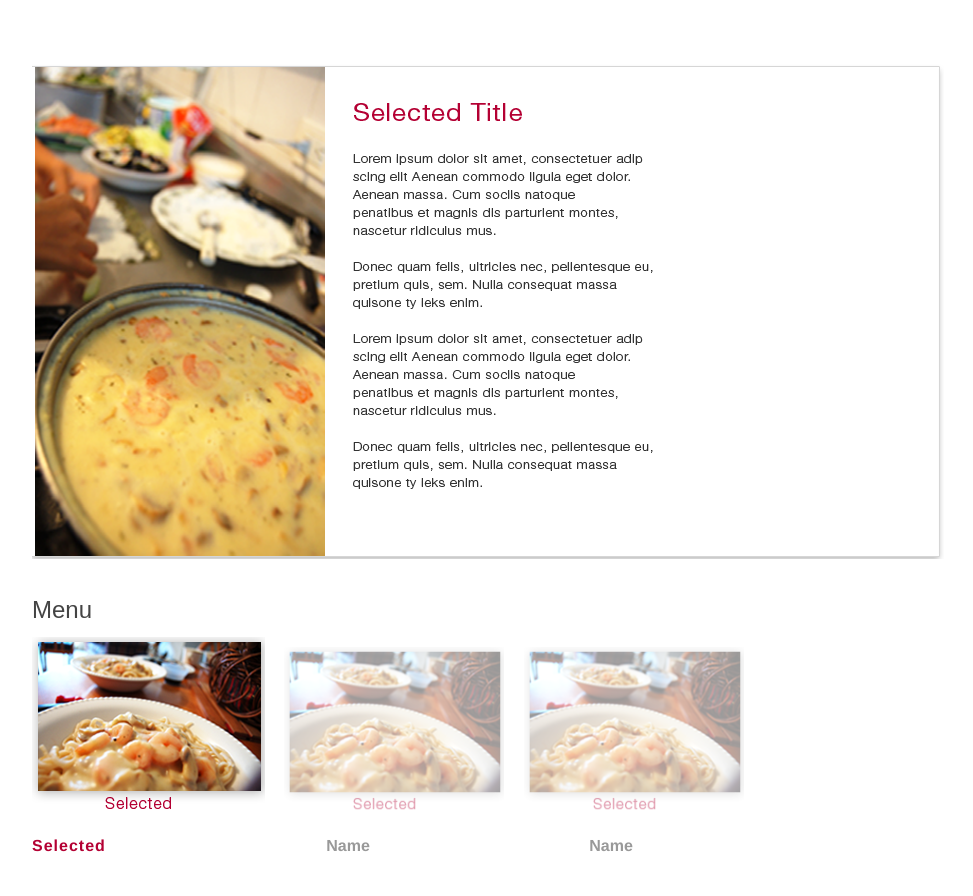
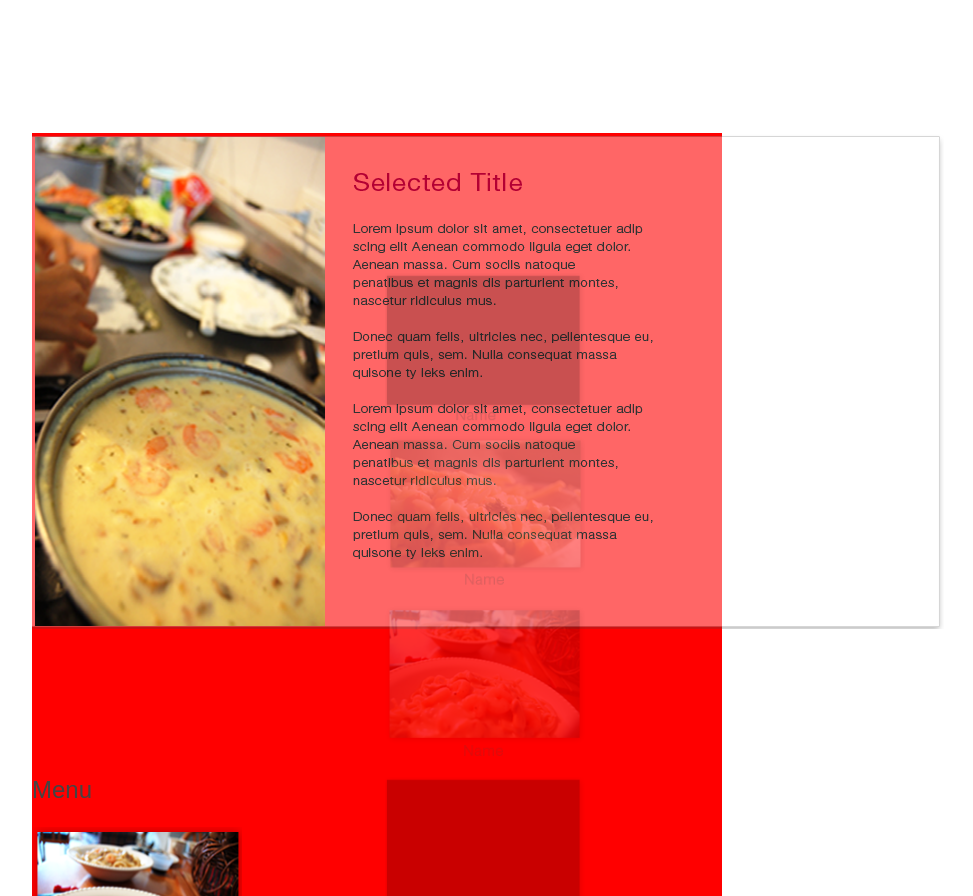
Before and after one commit to diegovillalobos/gitpractice, a plain HTML site: page portfolio.html in a window 1280 px wide. Shown: the part 56-952 px from the top of the page, without its empty margins (123-1096 px from the left). Drawn offline with Linux system fonts and the light colour scheme.

Commit message:
another change of pix and other css changes

```diff
--- a/portfolio.html
+++ b/portfolio.html
@@ -29,37 +29,26 @@
 
 <!-- Main Pic -->
 
+<div id="content">
 <img id="mainpic" src="portfoliomain.png" />
 
 <!-- titles -->
 <div id="portfolio">
-<h2> Menu </h2>
+	<h2> Menu </h2>
 
-<ul>
-
-	<li> <img src="slected-portfolio.png" ></li>
-
-	<li> <a href="" >  <img src="slected-portfolio.png"  style="opacity:0.4;filter:alpha(opacity=40)"
-				 onmouseover="this.style.opacity=1;this.filters.alpha.opacity=100"
-				 onmouseout="this.style.opacity=0.4;this.filters.alpha.opacity=40" width="220px"  /> </a> </li>
-
-	<li> <a href="" > <img src="slected-portfolio.png"  style="opacity:0.4;filter:alpha(opacity=40)"
-				 onmouseover="this.style.opacity=1;this.filters.alpha.opacity=100"
-				 onmouseout="this.style.opacity=0.4;this.filters.alpha.opacity=40" width="220px" /> </a> </li>
-</ul>
-
-<ul>
-			<li>	<h3> Selected </h3> </li>
-			<li>	<a href="" ><h4> Name </h4>  </li> </a>
-			<li>	<a href="" ><h4> Name </h4>  </li> </a>
-</ul>
-
-
-
+		<ul>
+			<li> <img src="slected-portfolio.png" width="210px" height="175px"></li>
+			<li> <a href="" >  <img src="unselectedpic-portfolio-other.png" width="200px"  /> </a> </li>
+			<li> <a href="" > <img src="unselectedpic-portfolio.png" width="200px"  /> </a> </li>
+			<li> <a href="" >  <img src="Untitled-1.png" width="200px" /> </a> </li>
+			<li> <a href="" >  <img src="unselectedpic-portfolio-other.png" width="200px" /> </a> </li>
+			<li> <a href="" > <img src="unselectedpic-portfolio.png" width="200px"  /> </a> </li>
+		</ul>
 
 </div>
+</div>
 
-<!-- The sidebar :) -->
+	<!-- The sidebar :) -->
 
 <div id="sidebar">
 	<img id="sideline" src="sidebar-line.png" />
@@ -94,7 +83,6 @@
 
 
 
-
 </div>
 
 </body>
--- a/verone.css
+++ b/verone.css
@@ -190,7 +190,8 @@ h3 {
 	-moz-column-count: 2;
 	-webkit-column-count: 2;
 	column-count: 2;
-	width: 670px;
+	width: 690px;
+	background-color: red;
 }
 
 h2 {
@@ -214,41 +215,39 @@ p {
 
 #mainpic {
 	position: relative;
-	top: 80px;
 }
 
 #portfolio  {
 	font-size: 1em;
 	font-weight: normal;
 	line-height: 2.25em;
-	top: 100px;
+	top: 130px;
+	font-family: "HelveticaNeueLT Pro 55 RM", sans-serif;
 }
 
 #portfolio h2 {
 	color: #444;
 }
+#portfolio ul {
+	top: 10px;
+}
 
-#portfolio ul li {
+#content #portfolio ul li {
 	display: inline;
 	margin-right: 15px;
+	border: none;
 }
 
-ul li h3, h4 {
-	font-size: 1em;
-	display: inline;
-	word-spacing: 200px;
+#portfolio ul li a {
+	opacity: 0.3;
+	border: none;
+	text-decoration: none;
 }
 
-ul li h3 {
-	color: #b40033;
-	text-indent: 40px;
+#portfolio ul li a:hover {
+	opacity: 100;
 }
 
-ul li a  {
-	text-decoration: none;
-	color: #999999;
+#portfolio ul li a img {
+	border: none;
 }
-
-ul li a:hover {
-	color: #444444;
-}
```
